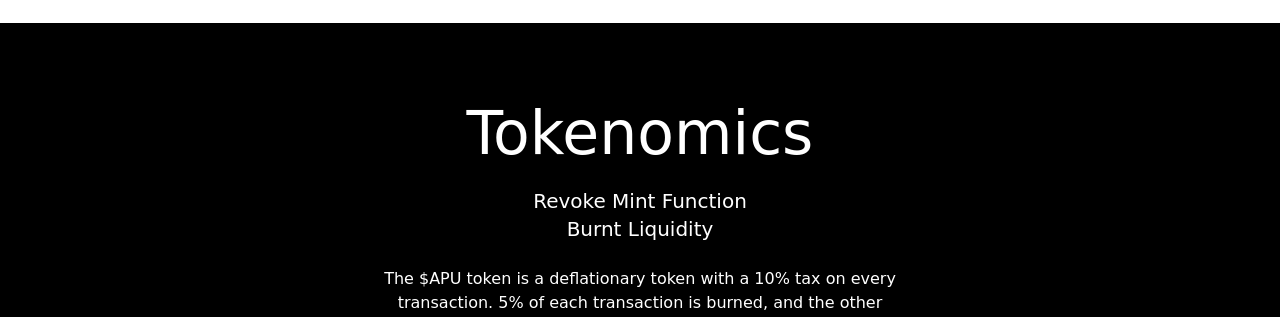
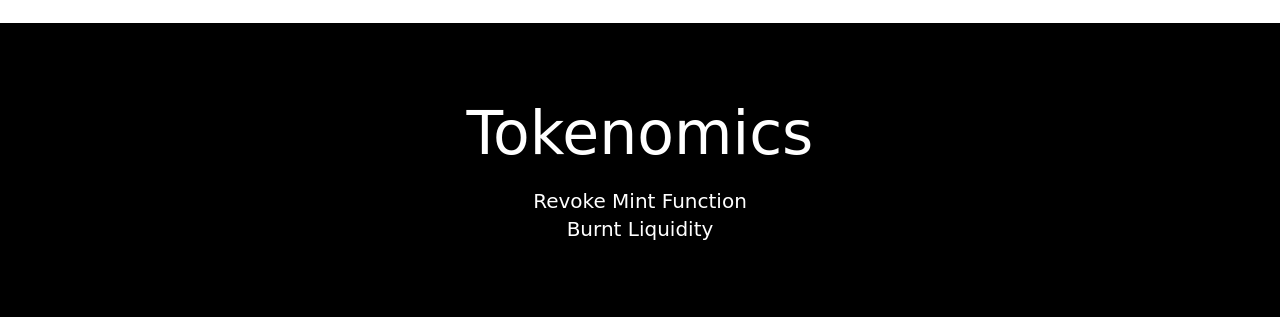
Before and after one commit to CodeThiefX/HelpHelper, a plain HTML site: page index.html in a window 1280 px wide. Shown: the part 2797-3114 px from the top of the page. Drawn offline with Linux system fonts and the light colour scheme; a script that the page names is missing; a web font is replaced by a local one.

Commit message:
small change

```diff
--- a/index.html
+++ b/index.html
@@ -1705,7 +1705,7 @@
                         <div class="text-6xl text-[#fff]">Tokenomics</div><br>
                         <div class="text-xl text-[#fff]">Revoke Mint Function</div>
                         <div class="text-xl text-[#fff]">Burnt Liquidity</div>
-                        <div class="max-w-lg py-6 text-center text-[#fff]">The $APU token is a deflationary token with a 10% tax on every transaction. 5% of each transaction is burned, and the other 5% is redistributed to holders.</div>
+                        <!-- <div class="max-w-lg py-6 text-center text-[#fff]">The $APU token is a deflationary token with a 10% tax on every transaction. 5% of each transaction is burned, and the other 5% is redistributed to holders.</div> -->
                     </div>
                     <!-- <div class="relative mx-auto flex flex-col items-center justify-center bg-[#000] px-2 py-20 text-[#fff]">
                         <div class="text-6xl">Partners</div>
```
